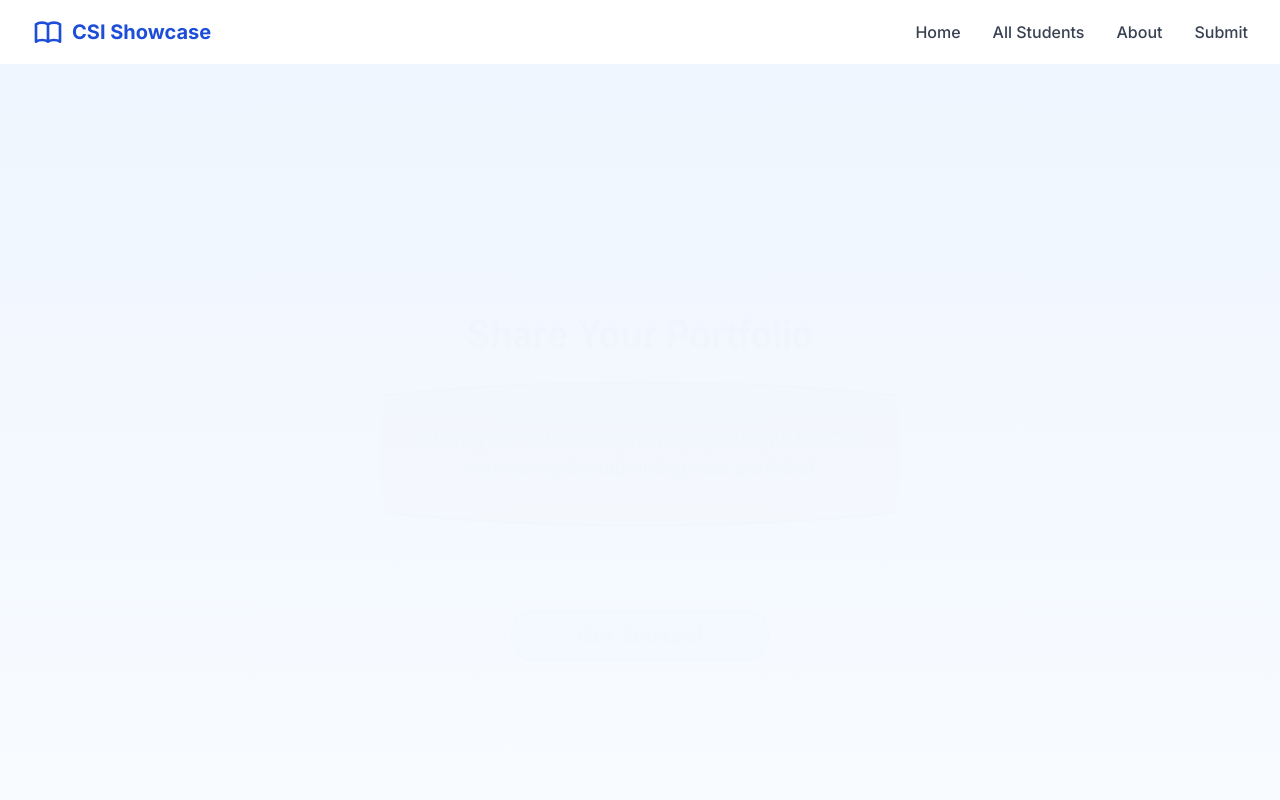
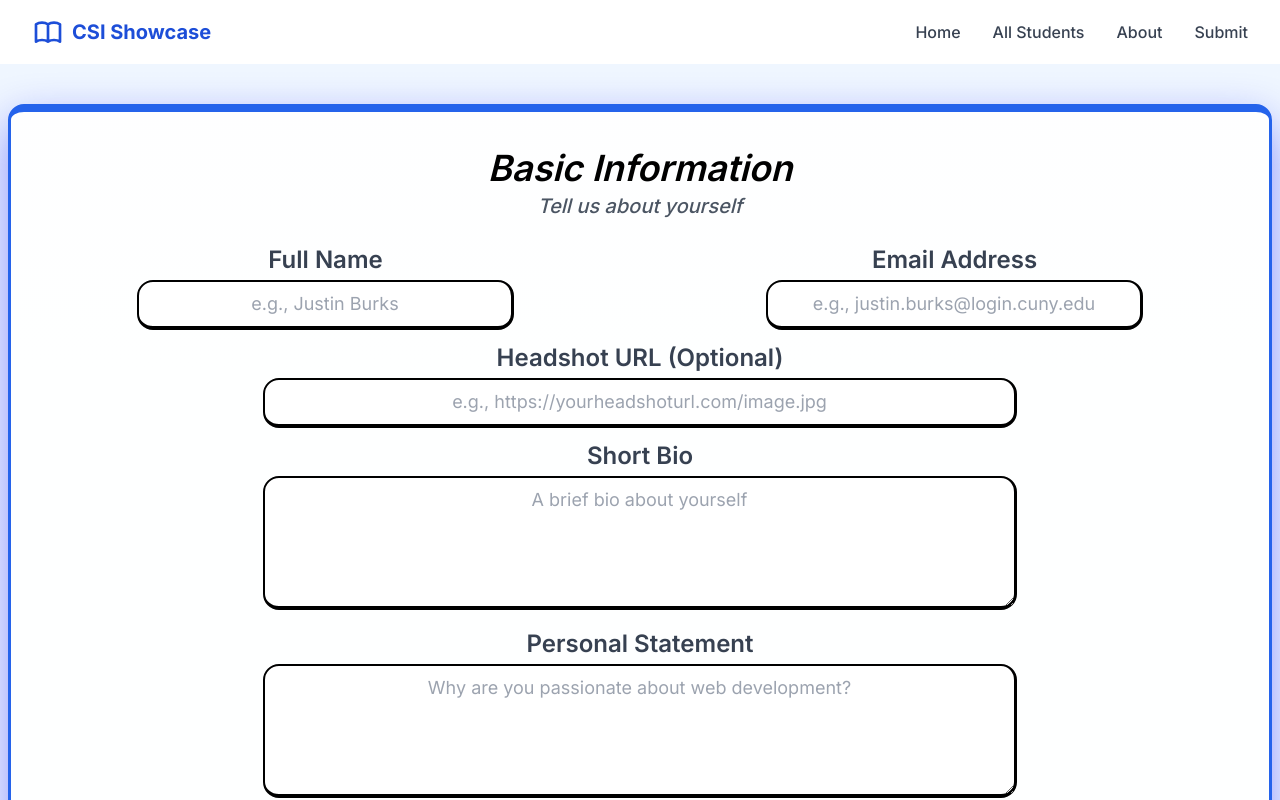
Before and after one commit to justinburks19/student-showcase-main, a Next.js app in the folder student-portfolio-showcase/: page /submit in a window 1280 px wide. Both pictures are taken after a click on the button "Get Started!". Shown: the top 800 px of the page. Built offline with nearby package versions, Linux system fonts and the light colour scheme.

Commit message:
Refactor ScrollIntoView component: adjust inView trigger amount and transition duration; update form submission logic to include fullName validation and improve JSON download handling; enhance checkbox components with framer-motion for visual feedback

```diff
--- a/student-portfolio-showcase/app/submit/customizer-section/scroll-Into-View.tsx
+++ b/student-portfolio-showcase/app/submit/customizer-section/scroll-Into-View.tsx
@@ -18,7 +18,7 @@ export function ScrollIntoView({
 }: ScrollIntoViewProps) {
   const ref = useRef<HTMLElement | null>(null); // useRef is for DOM access
   const scrollDirection = useScrollDirection(); // custom hook to get scroll direction
-  const inView = useInView(ref, { amount: scrollDirection === "up" ? 0.5 : 0.5 }); // re-triggers when in/out of view, use in view is for checking visibility
+  const inView = useInView(ref, { amount: scrollDirection === "up" ? 0.1 : 0.1 }); // re-triggers when in/out of view, use in view is for checking visibility
 
   // starting offset based on direction
   const offsets: Record<BaseDirection, { x?: number; y?: number }> = { //record is like an object but with specific keys
@@ -45,7 +45,7 @@ export function ScrollIntoView({
           ? { opacity: 1, x: 0, y: 0, }        // when visible
           : { opacity: 0, ...start }         // when not visible (reset)
       }
-      transition={{ duration: 0.6, ease: "easeOut" }}
+      transition={{ duration: 0.5, ease: "easeOut" }}
     >
       {children}
     </m.section>
--- a/student-portfolio-showcase/app/submit/page.tsx
+++ b/student-portfolio-showcase/app/submit/page.tsx
@@ -68,6 +68,7 @@ export default function Page() {
 
     //validation fields
     const requiredIds = [
+      'fullName',
       `projectName-${index}`, // Updated to use dynamic index
       `projectDescription-${index}`,
       `technologiesUsed-${index}`,
@@ -101,65 +102,206 @@ export default function Page() {
   };
 
   // Handle what information saves and downloads as JSON file
-  const handlesubmit = (event: React.FormEvent<HTMLFormElement>) => {
+const handleSubmit = (event: React.FormEvent<HTMLFormElement>) => {
     event.preventDefault(); // STOP FORM FROM REFRESHING
 
-    if (submit) return; // Prevent multiple submissions
+    // PREVENT DOUBLE SUBMISSIONS (user spamming the button)
+    if (submit) return;
     setSubmit(true); // Mark as submitted
 
-    const form = event.currentTarget; // Get the form element
-    const formData = new FormData(form); // Create FormData object from the form
+    const form = event.currentTarget;
+    const formData = new FormData(form);
 
-    const data: { [key: string]: string | File } = {};
+    // ---------------------------------------------
+    // HELPER: GET SINGLE STRING FIELD
+    // - Safely reads from FormData
+    // - Returns "" if the field is missing or empty
+    // ---------------------------------------------
+    const getString = (name: string): string =>
+      (formData.get(name)?.toString().trim()) || "";
 
-    // Grab basic fields (will get the *last* value for repeated names)
-    formData.forEach((value, key) => {
-      data[key] = value;
-    });
+    // ---------------------------------------------
+    // HELPER: GET ARRAY FROM MULTI-VALUE FIELD
+    // - Used for checkbox groups like "skills" or "technologiesUsed-1"
+    // - Uses getAll so every checked value is included
+    // ---------------------------------------------
+    const getCsvArray = (name: string): string[] =>
+      formData
+        .getAll(name)
+        .map((v) => v.toString().trim())
+        .filter(Boolean);
 
-    // ----- FIX FOR CHECKBOX GROUPS -----
-    // Collect ALL checked values for these fields:
-    const multiValueFields = [
-      "major",
-      "skills",
-      "contactMethods",
-      "technologiesUsed-1",
+    // ---------------------------------------------
+    // HELPER: SLUGIFY
+    // - Turns a string like "Card Simulation Game!"
+    //   into "card-simulation-game"
+    // - Used for stable IDs
+    // ---------------------------------------------
+    const slugify = (value: string): string =>
+      value
+        .trim()
+        .toLowerCase()
+        .replace(/[^a-z0-9]+/g, "-") // Replace non-alphanumeric characters with hyphens
+        .replace(/(^-|-$)+/g, ""); // Remove leading and trailing hyphens
 
-    ];
+    // ---------------------------------------------
+    // HELPER: DATE -> ISO STRING
+    // - Takes "YYYY-MM-DD" and returns "YYYY-MM-DDT00:00:00Z"
+    // - Matches the format used in the Alan example JSON
+    // ---------------------------------------------
+    const toIsoDate = (d: string): string => (d ? `${d}T00:00:00Z` : "");
 
-    multiValueFields.forEach((value) => {
-      const values = formData
-        .getAll(value) // all values for that name
-        .map((v) => v.toString().trim()) // to string and trim whitespace
-        .filter(Boolean); // drop empties
+    // ============================================================
+    // 1) BUILD TOP-LEVEL STUDENT FIELDS
+    // ============================================================
 
-      if (values.length > 0) {
-        // store as comma-separated string
-        data[value] = values.join(", ");
-      } else {
-        data[value] = "";
+    // FULL NAME -> firstName + lastName
+    const fullName = getString("fullName");
+    const [firstNameRaw, ...restName] = fullName.split(" ");
+    const firstName = firstNameRaw || "";
+    const lastName = restName.join(" ");
+
+    // GENERATE ID (e.g., "justin-burks")
+    const generatedId = slugify(fullName || "student");
+
+
+    // ============================================================
+    // 2) BUILD SEMESTERS + PROJECTS (FOR *ALL* PROJECT SLOTS)
+    // ============================================================
+
+    // Types for clarity (not required, but nice for TS/hover info)
+    type Project = {
+      id: string;
+      title: string;
+      description: string;
+      technologies: string[];
+      featured: boolean;
+      demoUrl: string;
+      repoUrl: string;
+      screenshot: string;
+      semester: string;
+      completedDate: string;
+      canEmbed: boolean;
+    };
+
+    type Semester = {
+      name: string;
+      startDate: string;
+      endDate: string;
+      projects: Project[];
+    };
+
+    // We use a map so multiple projects in the SAME semester get grouped together
+    const semesterMap: Record<string, Semester> = {};
+
+    // LOOP THROUGH EACH PROJECT INDEX FROM 1..addProject
+    for (let i = 1; i <= addProject; i++) {
+      const semesterName = getString(`semester-${i}`);
+      const startDateRaw = getString(`startDate-${i}`);
+      const endDateRaw = getString(`endDate-${i}`);
+      const projectTitle = getString(`projectName-${i}`);
+
+      // Build a stable project ID from the title
+      const projectId = slugify(projectTitle);
+
+      // shape the project object
+      const project: Project = {
+        id: projectId,
+        title: projectTitle,
+        description: getString(`projectDescription-${i}`),
+        technologies: getCsvArray(`technologiesUsed-${i}`), // all checked tech values
+        featured: false,
+        demoUrl: getString(`demoUrl-${i}`),
+        repoUrl: getString(`repositoryUrl-${i}`),
+        screenshot: getString(`screenshotUrl-${i}`),
+        semester: semesterName,
+        completedDate: toIsoDate(endDateRaw), // we use end date as "completed" date
+        canEmbed: false,
+      };
+
+      // If this semester isn't in the map yet, initialize it
+      if (!semesterMap[semesterName]) {
+        semesterMap[semesterName] = {
+          name: semesterName,
+          startDate: toIsoDate(startDateRaw),
+          endDate: toIsoDate(endDateRaw),
+          projects: [],
+        };
       }
-    });
-    // -----------------------------------
 
-    const jsonData = JSON.stringify(data, null, 2); // Convert form data to JSON string with indentation
+      // Add this project to the semester’s project list
+      semesterMap[semesterName].projects.push(project);
+    }
 
-    const downloadJson = formData.get("downloadJson");
+    // Convert semesterMap -> array for final JSON
+    const semesters: Semester[] = Object.values(semesterMap);
 
-    if (downloadJson) {
+    // ============================================================
+    // 3) BUILD FINAL PORTFOLIO OBJECT
+    // ============================================================
+    const portfolio = {
+      // e.g., "justin-burks"
+      id: generatedId,
+
+      // Split out of fullName
+      firstName,
+      lastName,
+
+      // Top-level contact fields
+      email: getString("email"),
+      photo: getString("headshotUrl"),
+
+      // About the student
+      bio: getString("bio"),
+      personalStatement: getString("personalStatement"),
+      major: getString("major"),
+      graduationYear: Number(getString("graduationYear") || 0),
+
+      // Nested contact object (like in Alan’s JSON)
+      contact: {
+        contactMethods: getCsvArray("contactMethods"),
+      },
+
+      // Skills array (comes from checkbox group named "skills")
+      skills: getCsvArray("skills"),
+
+      // Career goals text
+      careerGoals: getString("careerGoals"),
+
+      // Semesters array we built above, each with its own projects array
+      semesters,
+    };
+
+    // ============================================================
+    // 4) STRINGIFY + TRIGGER DOWNLOAD (IF REQUESTED)
+    // ============================================================
+
+    // See exactly what sending / downloading in the console
+    console.log("PORTFOLIO OBJECT:", portfolio);
+
+    const jsonData = JSON.stringify(portfolio, null, 2);
+    console.log("JSON STRING:", jsonData);
+
+    // Hidden input <input type="hidden" name="downloadJson" value="true" />
+    const wantsDownload = !!formData.get("downloadJson");
+
+    if (wantsDownload) {
       const blob = new Blob([jsonData], { type: "application/json" });
       const url = URL.createObjectURL(blob);
 
       const a = document.createElement("a");
       a.href = url;
-      a.download = "portfolio_submission.json";
+      // File name will be something like "justin-burks.json"
+      a.download = `${portfolio.id || "portfolio_submission"}.json`;
       a.click();
 
-      URL.revokeObjectURL(url);
+      URL.revokeObjectURL(url); // Clean up blob URL
     }
+  };
 
-    console.log("Form submitted:", data);
-  };
+
+
+
 
   // Contact methods options
   const contactMethods = [
@@ -197,14 +339,14 @@ export default function Page() {
                 borderColor: ["Transparent", "Black", "Transparent"],
               }}
               transition={{
-                duration: 3,
+                duration: .5,
                 repeatType: "mirror",
               }}
               exit={{
                 opacity: 0,
                 scale: 0.8,
                 rotateY: [0, 270, 360, 180, 270, 360],
-                transition: { duration: 3, ease: "easeInOut" },
+                transition: { duration: 1, ease: "easeInOut" },
               }}
               style={{
                 borderWidth: 2,
@@ -340,11 +482,9 @@ export default function Page() {
               <>
               {/* Form Section wrapper */}
                 <m.div
-                  className="max-h-[75vh]
+                  className="
                   max-w-[100%]
                   overflow-y-auto
-                  scrollbar-thin scrollbar-thumb-gray-400 scrollbar-track-gray-200
-
                   bg-white/95
                   pt-3
                   rounded-2xl
@@ -354,11 +494,11 @@ export default function Page() {
                   "
                   initial={{ opacity: 0, x: -50 }}
                   animate={{ opacity: 1, x: 0 }}
-                  transition={{ duration: 1.3, delay: 3 }}
+                  transition={{ duration: 1.1, delay: 1.1, ease: "easeOut" }}
                 >
                   <form
                     id="portfolioSubmissionForm"
-                    onSubmit={handlesubmit}
+                    onSubmit={handleSubmit}
                     className="space-y-6"
                   >
                     <input type="hidden" name="downloadJson" value="true" />
@@ -694,10 +834,6 @@ export default function Page() {
               <div className="mt-6 p-4 bg-green-100 border border-green-400 text-green-700 rounded-2xl text-center">
                 Thank you for your submission! Your portfolio should be ready to
                 download.
-                <p>
-                  Please email: Adam.Kostandy@csi.cuny.edu the download/ text
-                  field!
-                </p>
               </div>
             )}
           </>
```
Also changed, not shown: student-portfolio-showcase/app/submit/selections/checkBoxExplained.tsx (+7 -4 lines), student-portfolio-showcase/app/submit/selections/checkbox.tsx (+11 -4 lines).
